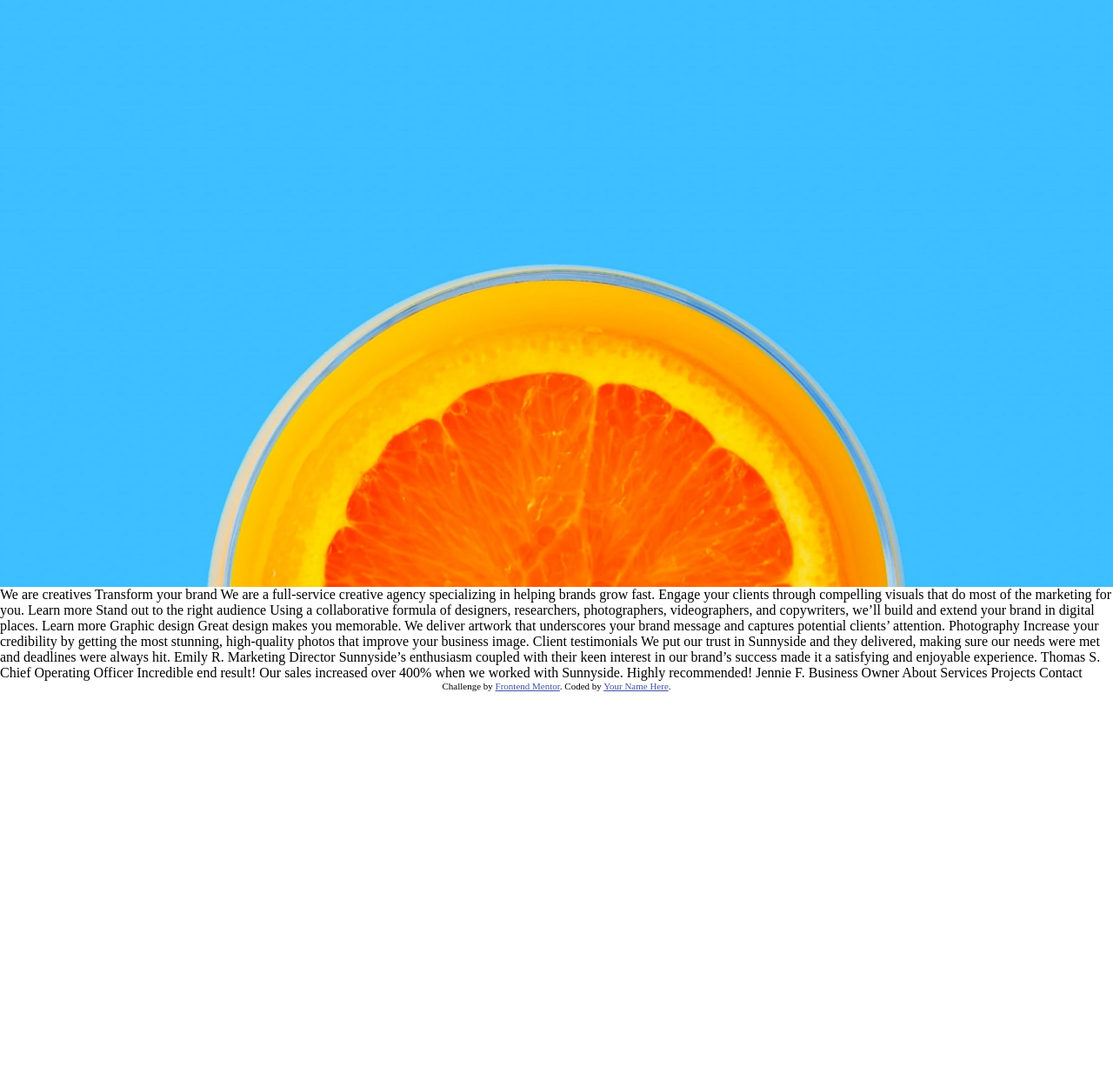
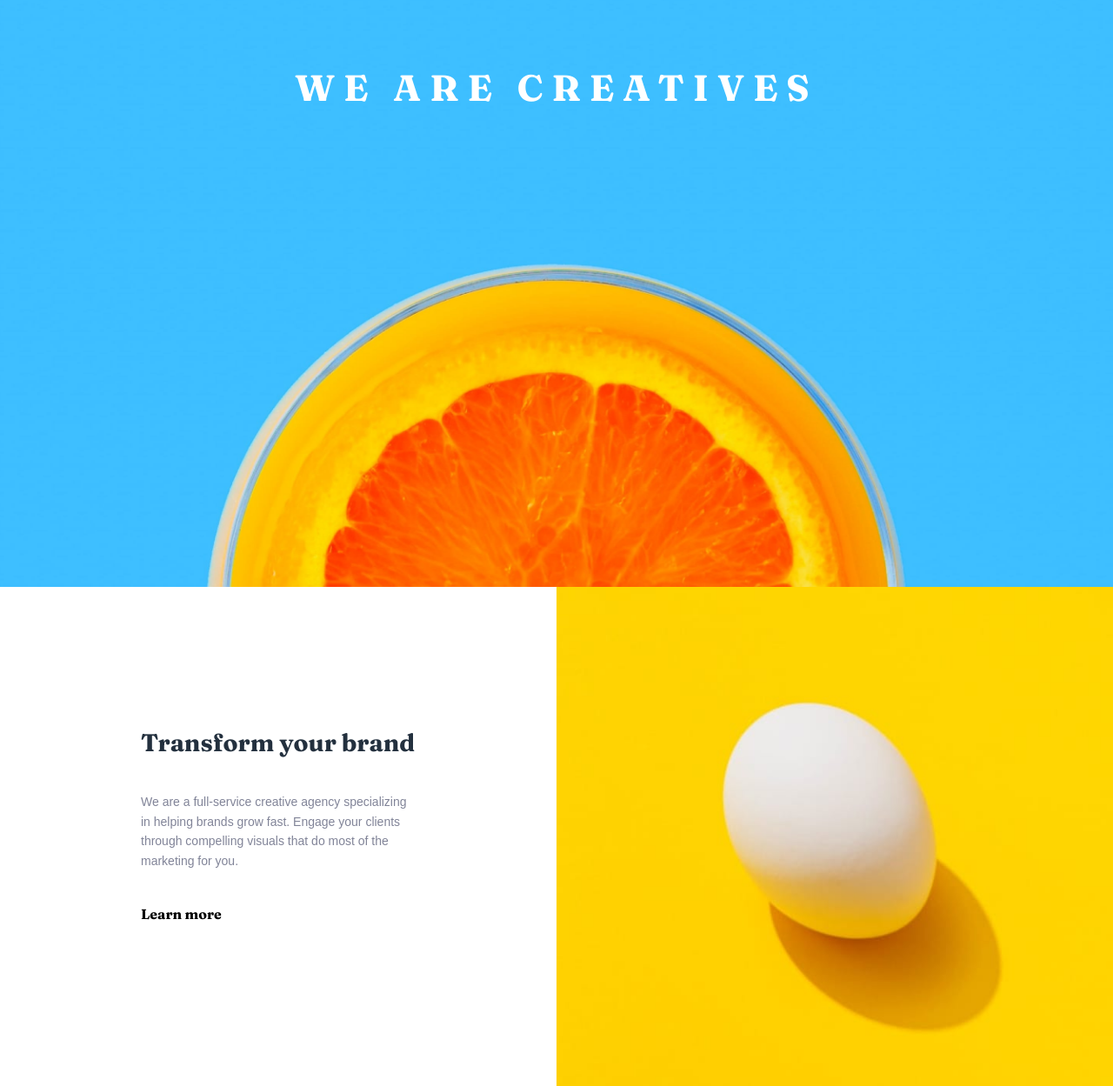
Before and after one commit to vjettejv/sunnyside-agency-landing-page-main, a plain HTML site: page index.html in a window 1280 px wide. Shown: the part 91-1340 px from the top of the page at 87% size. Before the commit the page ends 886 px from the top, so only its background shows below. Drawn offline with Linux system fonts and the light colour scheme.

Commit message:
90% content

```diff
--- a/index.html
+++ b/index.html
@@ -30,6 +30,7 @@
       margin: 0;
       padding: 0;
       box-sizing: border-box;
+      max-width: 100%;
     }
 
     #header {
@@ -78,9 +79,95 @@
       border-radius: 30px;
       text-transform: uppercase;
     }
-    .nav li a:hover{
+
+    .nav li a:hover {
       background-color: rgba(255, 255, 255, 0.25);
       color: hsl(0, 100%, 100%);
+    }
+
+    .intro-text {
+      position: absolute;
+      top: 25%;
+      left: 50%;
+      translate: -50% -50%;
+      font-size: 42px;
+      text-transform: uppercase;
+      font-family: "Fraunces", serif;
+      font-optical-sizing: auto;
+      font-weight: 700;
+      font-style: normal;
+      font-variation-settings:
+        "SOFT" 100,
+        "WONK" 1;
+      color: hsl(0, 100%, 100%);
+      letter-spacing: 10px;
+    }
+
+    #content {
+      display: flex;
+      flex-wrap: wrap;
+    }
+
+    .content {
+      width: 50%;
+      height: 587px;
+    }
+
+    .content img {
+      height: 587px;
+      width: 100%;
+    }
+
+    .content h3 {
+      margin-bottom: 40px;
+      font-size: 28px;
+      color: hsl(212, 27%, 19%);
+      font-family: "Fraunces", serif;
+      font-optical-sizing: auto;
+      font-weight: 700;
+      font-style: normal;
+      font-variation-settings:
+        "SOFT" 100,
+        "WONK" 1;
+    }
+
+    .content p {
+      margin-bottom: 40px;
+      font-size: 14px;
+      color: hsl(232, 10%, 55%);
+      font-family: 'Barlow', sans-serif;
+      font-weight: 450;
+      line-height: 1.6;
+    }
+
+    .content h4 {
+      font-family: "Fraunces", serif;
+      font-optical-sizing: auto;
+      font-weight: 700;
+      font-style: normal;
+      font-variation-settings:
+        "SOFT" 100,
+        "WONK" 1;
+    }
+
+    .item-5 {
+      background: url(./images/desktop/image-graphic-design.jpg) top center / cover no-repeat;
+      position: relative;
+    }
+
+    .item-6{
+      background: url(./images/desktop/image-photography.jpg) top center / cover no-repeat;
+      position: relative;
+    }
+
+    .text-2 {
+      position: absolute;
+      text-align: center;
+      padding: 400px 198px 64px 198px;
+    }
+
+    .text-1 {
+      padding: 162px;
     }
   </style>
 </head>
@@ -109,32 +196,53 @@
           </ul>
         </div>
       </div>
+      <div class="intro">
+        <div class="intro-text">We are creatives</div>
+      </div>
+    </div>
+    <div id="content">
+      <div class="content item-1">
+        <div class="text-1">
+          <h3>Transform your brand</h3>
+          <p>We are a full-service creative agency specializing in helping brands grow fast.
+            Engage your clients through compelling visuals that do most of the marketing for you.</p>
+          <h4>Learn more</h4>
+        </div>
+      </div>
+      <div class="content item-2">
+        <img class="img-content" src="./images/desktop/image-transform.jpg" alt="">
+      </div>
+      <div class="content item-3">
+        <img class="img-content" src="./images/desktop/image-stand-out.jpg" alt="">
+      </div>
+      <div class="content item-4">
+        <div class="text-1">
+          <h3>Stand out to the right audience</h3>
+          <p>Using a collaborative formula of designers, researchers, photographers, videographers, and copywriters,
+            we’ll
+            build
+            and extend your brand in digital places.</p>
+          <h4>Learn more</h4>
+        </div>
+      </div>
+      <div class="content item-5">
+        <div class="text-2">
+          <h4>Graphic design</h4>
+          <p>Great design makes you memorable. We deliver artwork that underscores your brand message and captures
+            potential
+            clients’ attention.</p>
+        </div>
+      </div>
+      <div class="content item-6">
+        <div class="text-2">
+          <h4>Photography</h4>
+          <p>Increase your credibility by getting the most stunning, high-quality photos that improve your business
+            image.</p>
+        </div>
+      </div>
     </div>
   </div>
 
-
-  We are creatives
-
-  Transform your brand
-
-  We are a full-service creative agency specializing in helping brands grow fast.
-  Engage your clients through compelling visuals that do most of the marketing for you.
-
-  Learn more
-
-  Stand out to the right audience
-
-  Using a collaborative formula of designers, researchers, photographers, videographers, and copywriters, we’ll build
-  and extend your brand in digital places.
-
-  Learn more
-
-  Graphic design
-  Great design makes you memorable. We deliver artwork that underscores your brand message and captures potential
-  clients’ attention.
-
-  Photography
-  Increase your credibility by getting the most stunning, high-quality photos that improve your business image.
 
   Client testimonials
 
@@ -151,10 +259,6 @@
   Jennie F.
   Business Owner
 
-  About
-  Services
-  Projects
-  Contact
 
   <div class="attribution">
     Challenge by <a href="https://www.frontendmentor.io?ref=challenge" target="_blank">Frontend Mentor</a>.
```
